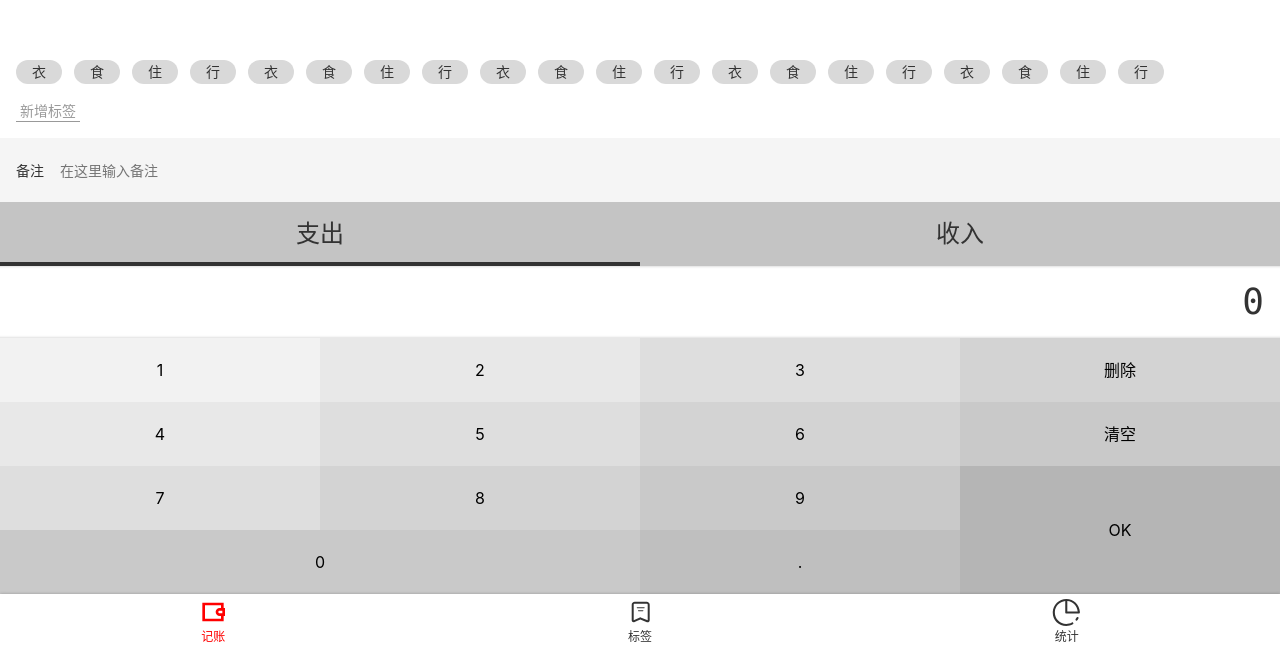
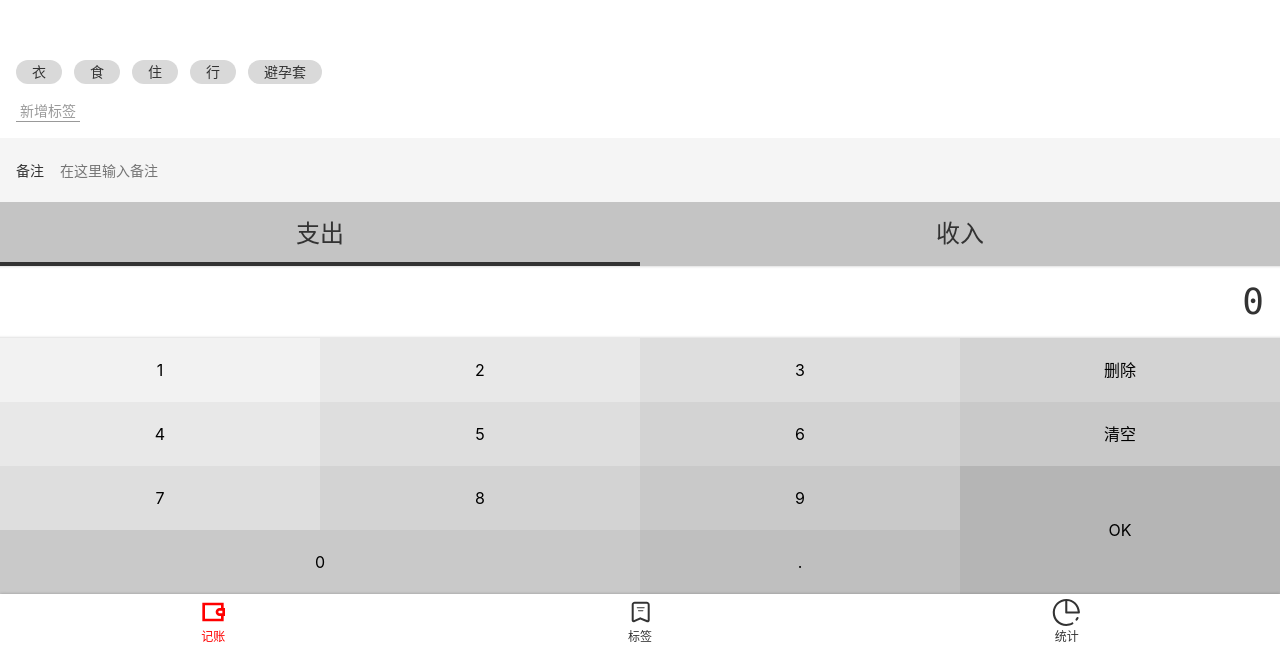
Before and after one commit to Wang-zhetao/cheese, a Vue app: page /#/money in a window 1280 px wide. Shown: the part 152-800 px from the top of the page. Built offline with nearby package versions, Linux system fonts and the light colour scheme.

Commit message:
可以选中或取消

```diff
--- a/src/components/Money/Tags.vue
+++ b/src/components/Money/Tags.vue
@@ -4,39 +4,35 @@
       <button>新增标签</button>
     </div>
     <ul class="current">
-      <li>衣</li>
-      <li>食</li>
-      <li>住</li>
-      <li>行</li>
-      <li>衣</li>
-      <li>食</li>
-      <li>住</li>
-      <li>行</li>
-      <li>衣</li>
-      <li>食</li>
-      <li>住</li>
-      <li>行</li>
-      <li>衣</li>
-      <li>食</li>
-      <li>住</li>
-      <li>行</li>
-      <li>衣</li>
-      <li>食</li>
-      <li>住</li>
-      <li>行</li>
+      <li v-for="tag in dataSource" :key="tag"
+          :class="{selected: selectedTags.indexOf(tag)>=0}"
+          @click="toggle(tag)">{{tag}}
+      </li>
     </ul>
   </div>
 
 </template>
 
 <script lang="ts">
-export default {
-  name: 'Tags'
-};
+import Vue from 'vue';
+import {Component, Prop} from 'vue-property-decorator';
+@Component
+export default class Tags extends Vue {
+  @Prop() dataSource: string[] | undefined;
+  selectedTags: string[] = [];
+  toggle(tag: string) {
+    const index = this.selectedTags.indexOf(tag);
+    if (index >= 0) {
+      this.selectedTags.splice(index, 1);
+    } else {
+      this.selectedTags.push(tag);
+    }
+  }
+}
 </script>
 
 <style lang="scss" scoped>
-.tags {
+.tags{
   font-size: 14px;
   padding: 16px;
   flex-grow: 1;
@@ -46,7 +42,8 @@
     display: flex;
     flex-wrap: wrap;
     > li {
-      background: #d9d9d9;
+      $bg: #d9d9d9;
+      background: $bg;
       $h: 24px;
       height: $h;
       line-height: $h;
@@ -54,6 +51,10 @@
       padding: 0 16px;
       margin-right: 12px;
       margin-top: 4px;
+      &.selected{
+        background: darken($bg,50%);
+        color: white;
+      }
     }
   }
   > .new {
--- a/src/views/Money.vue
+++ b/src/views/Money.vue
@@ -3,18 +3,24 @@
     <NumberPad/>
     <Types/>
     <Notes/>
-    <Tags/>
+    <Tags :data-source="tags"/>
   </Layout>
 </template>
 
-<script lang="ts">
+<script>
 import NumberPad from "@/components/Money/NumberPad.vue";
 import Types from "@/components/Money/Types.vue";
 import Notes from "@/components/Money/Notes.vue";
 import Tags from "@/components/Money/Tags.vue";
 export default {
   name: "Money",
-  components: {Tags, Notes, Types, NumberPad}
+  components: {Tags, Notes, Types, NumberPad},
+  data(){
+    return{
+      tags:['衣', '食', '住', '行','避孕套']
+    }
+  }
+
 }
 </script>
 
```
